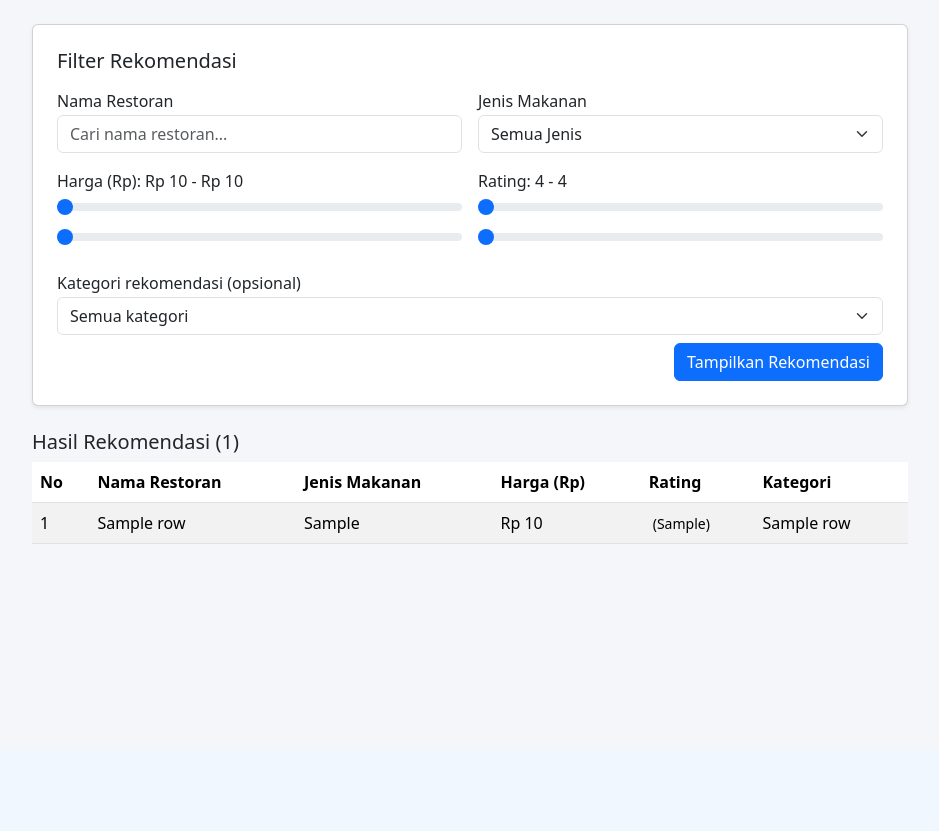
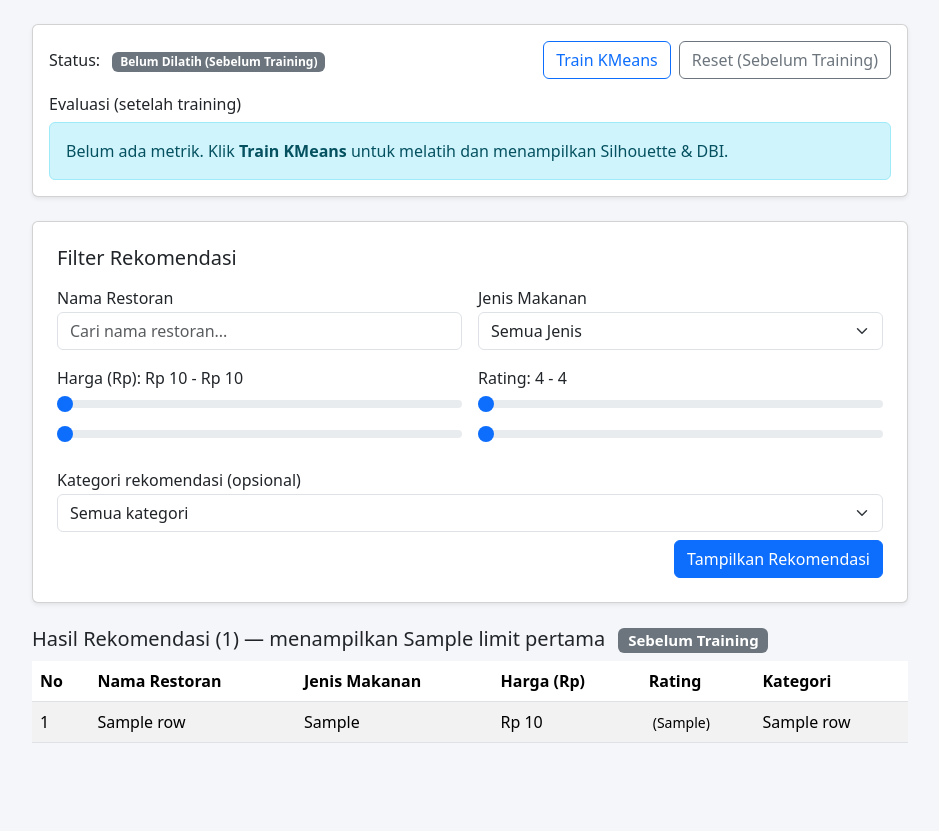
Before and after one commit to yuranantiwa97/deploy1, a Flask app: template templates/index.html in a window 1280 px wide. Shown: the part 50-881 px from the top of the page, without its empty margins (170-1109 px from the left). Before the commit the page ends 594 px from the top, so only its background shows below. Run offline with Flask 3, Linux system fonts and the light colour scheme; the template is opened without the code that fills it: most values are stand-ins (such as "Sample title", 1, 10 or a date in 2020).

Commit message:
fix: update UI / data

```diff
--- a/app.py
+++ b/app.py
@@ -1,6 +1,7 @@
-from flask import Flask, render_template, request
+from flask import Flask, render_template, request, redirect, url_for
 from sklearn.cluster import KMeans
 from sklearn.preprocessing import StandardScaler
+from sklearn.metrics import silhouette_score, davies_bouldin_score
 import pandas as pd
 import os
 
@@ -35,8 +36,8 @@ df["_rating_num"] = pd.to_numeric(df[CSV_COL_RATING], errors="coerce")
 # batas slider (pakai nilai non-NaN)
 _prices_num  = df["_price_num"].dropna()
 _ratings_num = df["_rating_num"].dropna()
-HMIN, HMAX = int(_prices_num.min()),  int(_prices_num.max())
-RMIN, RMAX = float(_ratings_num.min()), float(_ratings_num.max())
+HMIN, HMAX = (int(_prices_num.min()), int(_prices_num.max())) if len(_prices_num) else (0, 0)
+RMIN, RMAX = (float(_ratings_num.min()), float(_ratings_num.max())) if len(_ratings_num) else (0.0, 5.0)
 
 # list jenis (sekali hitung)
 _all_jenis = set()
@@ -46,8 +47,11 @@ for s in df[CSV_COL_PREF].dropna():
 JENIS_LIST = sorted(_all_jenis)
 
 # ===== Kategori harga per RESTORAN (bukan per cluster) =====
-_prices_clean = _prices_num
-q1, q2 = _prices_clean.quantile([0.33, 0.66])  # hemat/menengah/premium
+if len(_prices_num) >= 3:
+    q1, q2 = _prices_num.quantile([0.33, 0.66])
+else:
+    q1 = _prices_num.min() if len(_prices_num) else 0
+    q2 = _prices_num.max() if len(_prices_num) else 0
 
 def _tier_name(v):
     if pd.isna(v):  # aman untuk NaN
@@ -59,11 +63,28 @@ def _tier_name(v):
 df["tier_label"] = df["_price_num"].apply(_tier_name)
 tier_options = ["Hemat", "Menengah", "Premium"]
 
-# ===== KMeans training (pakai harga & rating) =====
-mask_train = df["_price_num"].notna() & df["_rating_num"].notna()
-X = df.loc[mask_train, ["_price_num", "_rating_num"]].to_numpy()
+# ===== Status training & metrik (global sederhana) =====
+TRAINED = False
+METRICS = {"silhouette": None, "dbi": None, "n": 0}
 
-if len(X) >= 3:  # minimal masuk akal untuk 3 cluster
+# Pastikan kolom cluster ada & kosong (SEBELUM training)
+df[CSV_COL_CLUSTER] = pd.Series([pd.NA] * len(df), dtype="Int64")
+
+def train_kmeans():
+    """Latih KMeans pada kolom harga & rating, isi cluster_kmeans + hitung metrik."""
+    global TRAINED, METRICS, df
+
+    mask_train = df["_price_num"].notna() & df["_rating_num"].notna()
+    X = df.loc[mask_train, ["_price_num", "_rating_num"]].to_numpy()
+
+    # Guard data minimal
+    if len(X) < 3:
+        TRAINED = False
+        METRICS = {"silhouette": None, "dbi": None, "n": int(len(X))}
+        # kosongkan cluster
+        df[CSV_COL_CLUSTER] = pd.Series([pd.NA] * len(df), dtype="Int64")
+        return
+
     scaler = StandardScaler()
     X_scaled = scaler.fit_transform(X)
 
@@ -74,11 +95,18 @@ if len(X) >= 3:  # minimal masuk akal untuk 3 cluster
     df[CSV_COL_CLUSTER] = pd.NA
     df.loc[mask_train, CSV_COL_CLUSTER] = labels
     df[CSV_COL_CLUSTER] = df[CSV_COL_CLUSTER].astype("Int64")
-else:
-    # data terlalu sedikit / tidak valid -> tetap buat kolom agar tidak error saat filter
-    df[CSV_COL_CLUSTER] = pd.Series([pd.NA] * len(df), dtype="Int64")
 
-@app.route("/", methods=["GET", "POST"])
+    # hitung metrik (butuh >=2 cluster & sampel > jumlah cluster)
+    unique_clusters = pd.Series(labels).nunique()
+    sil, dbi = None, None
+    if unique_clusters >= 2 and len(X_scaled) > unique_clusters:
+        sil = float(silhouette_score(X_scaled, labels))
+        dbi = float(davies_bouldin_score(X_scaled, labels))
+
+    METRICS = {"silhouette": sil, "dbi": dbi, "n": int(len(X))}
+    TRAINED = True
+
+@app.route("/", methods=["GET"])
 def index():
     # ambil input
     nama       = (request.values.get("nama") or "").strip().lower()
@@ -120,9 +148,17 @@ def index():
     elif cluster_id_val.isdigit() and CSV_COL_CLUSTER in hasil.columns:
         hasil = hasil[hasil[CSV_COL_CLUSTER] == int(cluster_id_val)]
 
+    # ===== Batasi 10 baris =====
+    total_count = int(len(hasil))
+    hasil_view = hasil.head(10)
+
     return render_template(
         "index.html",
-        hasil=hasil.to_dict("records"),
+        hasil=hasil_view.to_dict("records"),
+        total_count=total_count,
+        limit=10,
+        trained=TRAINED,
+        metrics=METRICS,
         jenis_list=JENIS_LIST,
 
         # dropdown kategori (label unik)
@@ -138,9 +174,22 @@ def index():
         request=request,
     )
 
+@app.post("/train")
+def train():
+    train_kmeans()
+    return redirect(url_for("index"))
+
+@app.post("/reset")
+def reset():
+    global TRAINED, METRICS, df
+    df[CSV_COL_CLUSTER] = pd.Series([pd.NA] * len(df), dtype="Int64")
+    TRAINED = False
+    METRICS = {"silhouette": None, "dbi": None, "n": 0}
+    return redirect(url_for("index"))
+
 @app.get("/health")
 def health():
-    return {"ok": True, "rows": int(len(df))}
+    return {"ok": True, "rows": int(len(df)), "trained": TRAINED, "metrics": METRICS}
 
 if __name__ == "__main__":
     app.run(debug=True)
--- a/templates/index.html
+++ b/templates/index.html
@@ -20,6 +20,65 @@
   </nav>
 
   <div class="container pb-4">
+    <!-- ==== Panel Training & Evaluasi ==== -->
+    <div class="card shadow-sm p-3 mb-4">
+      <div class="d-flex flex-wrap justify-content-between align-items-center gap-2">
+        <div>
+          <span class="me-2">Status:</span>
+          {% if trained %}
+            <span class="badge text-bg-success">Sudah Dilatih</span>
+          {% else %}
+            <span class="badge text-bg-secondary">Belum Dilatih (Sebelum Training)</span>
+          {% endif %}
+        </div>
+
+        <div class="d-flex gap-2">
+          <form method="POST" action="/train">
+            <button type="submit" class="btn btn-outline-primary">Train KMeans</button>
+          </form>
+          <form method="POST" action="/reset">
+            <button type="submit" class="btn btn-outline-secondary">Reset (Sebelum Training)</button>
+          </form>
+        </div>
+      </div>
+
+      <!-- Metrik evaluasi -->
+      <div class="mt-3">
+        <h6 class="mb-2">Evaluasi (setelah training)</h6>
+        {% if trained and metrics and (metrics.silhouette is not none or metrics.dbi is not none) %}
+          <div class="row g-3">
+            <div class="col-md-4">
+              <div class="p-2 border rounded bg-white">
+                <div class="small text-muted">Silhouette Score</div>
+                <div class="fs-5 fw-semibold">
+                  {{ "%.3f"|format(metrics.silhouette) if metrics.silhouette is not none else "n/a" }}
+                </div>
+              </div>
+            </div>
+            <div class="col-md-4">
+              <div class="p-2 border rounded bg-white">
+                <div class="small text-muted">Davies-Bouldin Index</div>
+                <div class="fs-5 fw-semibold">
+                  {{ "%.3f"|format(metrics.dbi) if metrics.dbi is not none else "n/a" }}
+                </div>
+              </div>
+            </div>
+            <div class="col-md-4">
+              <div class="p-2 border rounded bg-white">
+                <div class="small text-muted">Sampel Dilatih</div>
+                <div class="fs-5 fw-semibold">{{ metrics.n }}</div>
+              </div>
+            </div>
+          </div>
+        {% else %}
+          <div class="alert alert-info mb-0">
+            Belum ada metrik. Klik <b>Train KMeans</b> untuk melatih dan menampilkan Silhouette & DBI.
+          </div>
+        {% endif %}
+      </div>
+    </div>
+
+    <!-- ==== Filter ==== -->
     <div class="card shadow-sm p-4 mb-4">
       <h5 class="mb-3">Filter Rekomendasi</h5>
 
@@ -88,7 +147,10 @@
     </div>
 
     {% if hasil is defined %}
-      <h5>Hasil Rekomendasi ({{ hasil|length }})</h5>
+      <h5 class="mb-2">
+        Hasil Rekomendasi ({{ total_count }}) — menampilkan {{ limit }} pertama
+        {% if trained %}<span class="badge text-bg-success ms-2">Setelah Training</span>{% else %}<span class="badge text-bg-secondary ms-2">Sebelum Training</span>{% endif %}
+      </h5>
 
       {% if hasil %}
       <div class="table-responsive mb-5">
@@ -101,6 +163,9 @@
               <th>Harga (Rp)</th>
               <th>Rating</th>
               <th>Kategori</th>
+              {% if trained %}
+                <th>Cluster (KMeans)</th>
+              {% endif %}
             </tr>
           </thead>
           <tbody>
@@ -117,6 +182,15 @@
                 <span class="ms-1 small">({{ rating_val }})</span>
               </td>
               <td>{{ row['tier_label'] }}</td>
+              {% if trained %}
+                <td>
+                  {% if row['cluster_kmeans'] is not none %}
+                    {{ row['cluster_kmeans'] }}
+                  {% else %}
+                    -
+                  {% endif %}
+                </td>
+              {% endif %}
             </tr>
             {% endfor %}
           </tbody>
```
